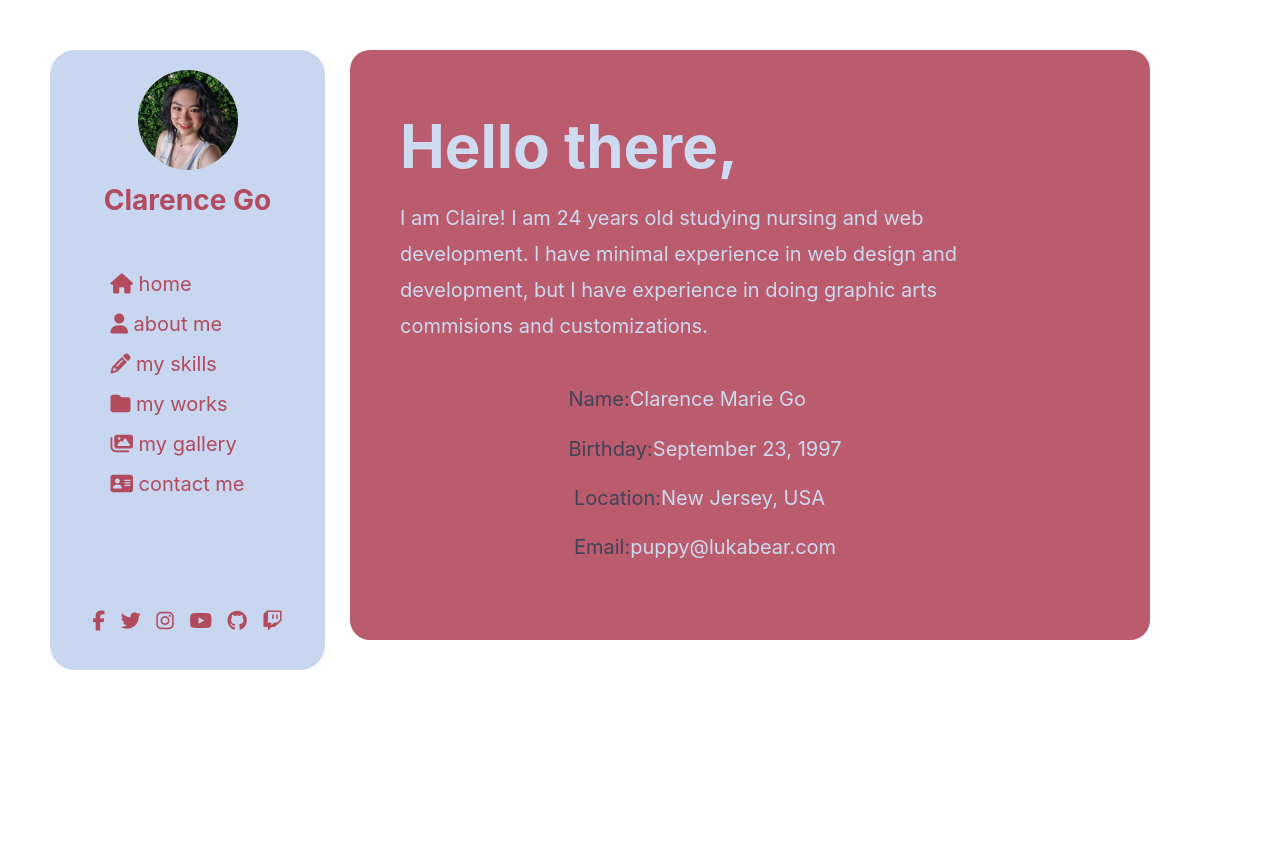
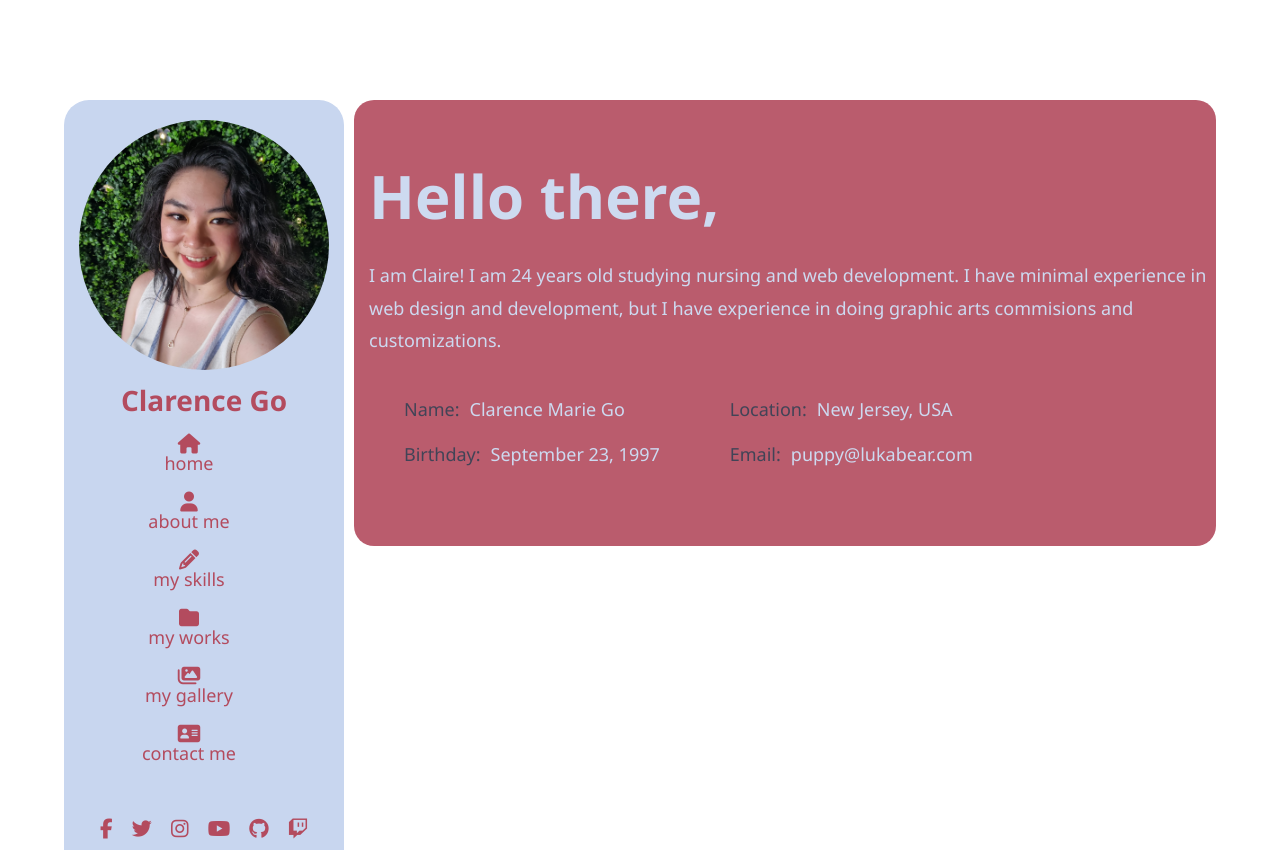
Before and after one commit to cmariego97/1.2-Challenge-Advanced-CSS-Portfolio, a plain HTML site: page index.html in a window 1280 px wide. After the commit the page ends 800 px from the top, so only its background shows below. Drawn offline with Linux system fonts and the light colour scheme.

Commit message:
update to pc

```diff
--- a/assets/css/style.css
+++ b/assets/css/style.css
@@ -10,15 +10,35 @@
     --cornflower-blue: #5ca5f9;
 }
 
-/* --- ---------- --- */
-/* -      BASE      - */
-/* --- ---------- --- */
+/* --- ------------ --- */
+/* -    TYPOGRAPHY    - */
+/* --- ------------ --- */
+h1 {
+    font-size: 36px;
+}
+
+h2 {
+    font-size: 30px;
+}
+
+h3 {
+    font-size: 24px;
+}
+
+p {
+    font-size: 18px;
+}
+/* --------------- 2 - COLUMN WIDE LAYOUT --------------- */
+/* - BASE - */
 body {
-    font-family: -apple-system, BlinkMacSystemFont, 'Segoe UI', Roboto,
-    Oxygen, Ubuntu, Cantarell, 'Open Sans', 'Helvetica Neue', sans-serif;
+    font-family:'Segoe UI', Tahoma, Geneva, Verdana, sans-serif;
+    margin: auto;
+    padding: auto;
+    position: relative;
+    flex-flow: column;
+    justify-content: center;
     line-height: 1.7;
     font-size: 14px;
-    /* background: var(--background-color); */
     color: var(--ebony-clay);
     overflow-x: hidden;
 }
@@ -36,119 +56,109 @@ section {
     margin-top: 50px;
 }
 
-/* --- ------------ --- */
-/* -    TYPOGRAPHY    - */
-/* --- ------------ --- */
-h1 {
-    font-size: 36px;
+/* centers all the content in the middle of the page */
+/* sets max-width of the page to 1024px */
+.wrap {
+    width: 90%;
+    margin: 0 auto;
+    align-content: center;
+    flex-direction: column;
 }
 
-h2 {
-    font-size: 30px;
-}
-
-h3 {
-    font-size: 24px;
-}
-
-/* --- ---------- --- */
-/* -     HEADER     - */
-/* --- ---------- --- */
 header {
-    width: 100%;
-    margin: 0 auto;
-    /* padding: 2.5rem; */
+    position: fixed;
+    float: left;
     text-align: center;
     text-decoration: none;
 }
 
-header .logo img {
-    max-height: 100px;
-    max-width: 100px;
-    border-radius: 100%;
-
+/* -     HEADER - TOP      - */
+/* .header-top {
+    display: none;
+    position: fixed;
+    top: 0;
+    margin-left: auto;
+    margin-right: auto;
+    padding: 0;
+    width: 995px;
+    height: 80px;
+    border-bottom-left-radius: 25px;
+    border-bottom-right-radius: 25px;
+    background-color: var(--spindle);
 }
 
-header .site-title {
-    display: block;
+.header-top .logo {
+    display: none;
+}
+
+.header-top .site-title {
+    display: none;
+}
+
+.header-top nav {
+    display: none;
+} */
+
+/* --- ------------------ --- */
+/* -     HEADER - LEFT      - */
+/* --- ------------------ --- */
+header {
+    display: flex;
+    flex-direction: column;
+    top: 100px;
+    width: 280px;
+    height: 800px;
+    position: fixed;
+    float: left;
+    border-radius: 25px;
+    background-color: var(--spindle);
+}
+
+.logo img {
+    margin-top: 20px;
+    max-height: 250px;
+    max-width: 250px;
+    border-radius: 100%;
+}
+
+.site-title {
     font-size: 28px;
     font-weight: 700;
     text-decoration: none;
     color: var(--cadillac);
 }
 
-/* header .site-title.dot::after {
-    content: "";
-    border-radius: 50%;
-    display: inline-block;
-    margin-left: 5px;
-    height: 8px;
-    width: 8px;
-} */
-
-.sidebar {
-    margin-right: 20px;
-    margin-left: 50px;
-    padding: 20px;
-    clear: both;
-    float: left;
-    width: 275px;
-    min-height: 620px;
-    max-height: 620px;
-    top: 50px;
-    position: fixed;
-    background-color: var(--spindle);
-    border-radius: 25px;
-    /* flex: 0 0 25em; */
-    flex-grow: none;
+.nav-menu {
+    justify-content: stretch;
+    width: 250px;
+    line-height: 1;
+    margin-top: 10px;
 }
 
-.nav-menu-vertical {
-    font-size: 14px;
-    list-style: none;
-    text-align: left;
-    padding: 0;
-    margin: 0;
-}
-.sidebar nav {
-    display: inline-block;
-    margin-top: 40px;
-    margin-right: 20px;
-    text-align: left;
-    line-height: 2;
-    position: relative;
-}
-
-.nav-menu-vertical a {
-    color: var(--cadillac);
+.nav-link {
     text-decoration: none;
     text-transform: lowercase;
     font-size: 20px;
+    color: var(--cadillac);
 }
 
-/* when menu is hovered over effects */
-.nav-menu-vertical a:hover {
-    margin-left: 5px;
+.nav-link:hover {
+    margin-left: 10px;
     color: var(--beeswax);
-    text-decoration: hover;
 }
 
 /* -- SOCIAL ICONS -- */
-/* .social-icons li:not(:last-child) {
-    margin-right: 0.3rem;
-} */
 .social-icons li {
     display: inline;
     position: relative;
-    top: 100px;
+    top: 50px;
     font-size: 20px;
-    justify-content: space-evenly;
 }
 
 .social-icons li a {
     color: var(--cadillac);
-    margin-top: 50px;
-    padding: 5px;
+    bottom: 50px;
+    padding: 7px;
     line-height: 32px;
     text-align: center;
     text-decoration: none;
@@ -157,111 +167,107 @@ header .site-title {
 
 .social-icons li a:hover {
     color: var(--beeswax);
+    font-size: 25px;
+    padding: 0;
 }
 
 
 /* --- ---------- --- */
 /* -      HERO      - */
 /* --- ---------- --- */
-/* main.content {
-    margin-top: 50px;
-    margin-bottom: 50px;
-    width: 875px;
-    -webkit-transform: translateX(0);
-    -moz-transform: translateX(0);
-    -ms-transform: translateX(0);
-    -o-transform: translateX(0);
-    transform: translateX(0);
-    -webkit-transition: all 0.3s ease-in-out;
-    -moz-transition: all 0.3s ease-in-out;
-    transition: all 0.3s ease-in-out;
-} */
-
-/* main.content.push {
-    -webkit-transform: translateX(295px);
-    -moz-transform: translateX(295px);
-    -ms-transform: translateX(295px);
-    -o-transform: translateX(295px);
-    transform: translateX(295px));
-} */
-
-.main-content {
+main {
+    top: 100px;
+    margin-left: 290px;
+    padding: auto;
     position: relative;
-    margin-top: 50px;
-    margin-left: 350px;
-    margin-right: 50px;
     flex-direction: column;
     max-height: fit-content;
-    min-width: 500px;
-    max-width: 800px;
 }
 
-.hero {
-    min-height: 500px;
-    margin-top: 0;
+.card {
+    width: 100%;
+    margin-top: auto;
     background-color: var(--cadillac);
     opacity: 0.9;
 }
 
-.card-about {
+.hero {
     color: var(--spindle);
-    max-width: 700px;
     margin-top: 75px;
-    margin-right: 50px;
-    margin-left: 50px;
+    margin-left: 15px;
     margin-bottom: 75px;
-    padding-right: 50px;
+    margin-right: auto;
+    position: relative;
+    order: 1
 }
 
-.card-about h1 {
+.hero h1 {
     color: var(--spindle);
     font-size: 60px;
     line-height: 0.7;
     display: flex;
 }
 
-.card-about p {
+.hero p {
     margin-top: 5%;
-    font-size: 20px;
     line-height: 1.8;
     display: flex;
 }
 
 .row-pers-info {
-    margin-right: 10px;
-    margin-left: 10px;
     display: flex;
-    flex-wrap: wrap;
-    justify-content: space-evenly;
+    flex-direction: row;
+    flex-wrap: nowrap;
+    flex-grow: 1;
+    position: relative;
 }
 
 .col-info {
-    padding-right: 50px;
+    column-gap: 25px;
+    margin: auto;
+    margin-left: 25px;
+    margin-right: 25px;
     padding-left: 10px;
+    padding-right: 10px;
 }
 
+#c-info-1 {
+    order: 1;
+}
+
+#c-info-2 {
+    order: 2;
+}
 .info-title {
     color: var(--ebony-clay);
+    padding-right: 10px;
 }
-/* .overlay {
-    display: inline-block;
-    border-radius: 20px;
-    background-color: var(--spindle);
-    left: 0;
-    top: 0;
-    opacity: 0.8;
-    height: 100%;
-    width: 100%;
-    position: absolute;
-    z-index: 0;
-} */
-
-/* --- ---------- --- */
-/* -    ABOUT ME    - */
-/* --- ---------- --- */
-
-
 
 /* --- ------------------ --- */
 /* -     RESPONSIVENESS     - */
 /* --- ------------------ --- */
+@media (max-width: 768px) {
+    .header .site-title {
+        display: none;
+    }
+    .header {
+        width: 80px;
+        height: 550px;
+    }
+    .header .logo img {
+        margin-top: 50px;
+        width: 65px;
+        height: 70px;
+        transition: 0.3s ease-in-out;
+    }
+    .nav-menu .nav-title {
+        display: none;
+    }
+    .nav-icons .nav-link:hover {
+        margin-left: 10px;
+        color: var(--beeswax);
+    }
+    .social-icons {
+        display: none;
+    }
+}
--- a/index.html
+++ b/index.html
@@ -11,9 +11,10 @@
 </head>
 
 <body>
+    <div class="wrap">
         <!-- - - HEADER - - -->
-    <header class="header-left">
-    <div class="sidebar">
+        <header>
+            <div class="site-logo"
                 <!-- - - AVATAR + NAME - - -->
                 <a href="index.html" class="logo">
                     <img src="./assets/images/its_me.jpg" alt="an icon photo of Clarence Go">
@@ -21,63 +22,59 @@
                 <a href="index.html" class="site-title">
                     Clarence Go
                 </a>
-        <!-- navigation to about them, their work, and contact info  -->
-        <nav>
-            <ul class="nav-menu-vertical">
+            </div>
+            <!-- NAVIGATION BAR  -->
+            <nav class="nav-menu">
+                <ul class="nav-icons">
                     <a href="#home" class="nav-link">
                         <i class="fa-solid fa-house"></i>
-                    Home
+                        <p class="nav-title">Home</p>
                     </a>
                     <br>
                     <a href="#aboutme" class="nav-link">
                         <i class="fa-solid fa-user"></i>
-                    About Me
+                        <p class="nav-title">About Me</p>
                     </a>
                     <br>
                     <a href="#skills" class="nav-link">
                         <i class="fa-solid fa-pencil"></i>
-                    My Skills
+                        <p class="nav-title">My Skills</p>
                     </a>
                     <br>
                     <a href="#myworks" class="nav-link">
                         <i class="fa-solid fa-folder"></i>
-                    My Works
+                        <p class="nav-title">My Works</p>
                     </a>
                     <br>
-                <!-- GALLERY OF WORKS -->
                     <a href="#gallery" class="nav-link">
                         <i class="fa-solid fa-images"></i>
-                        <!-- ::before -->
-                    </i>
-                    My Gallery
+                        <p class="nav-title">My Gallery</p>
                     </a>
                     <br>
-                <!-- CONTACT INFO + FORM -->
                     <a href="#contact" class="nav-link">
                         <i class="fa-solid fa-address-card"></i>
-                    </i>
-                    Contact Me
+                        <p class="nav-title">Contact Me</p>
                     </a>
                 </ul>
             </nav>
-        <div class="socials">
-            <ul class="social-icons">
-                <li class="list-inline-items">
+            <div class="social-icons">
+                <ul>
+                    <li>
                         <a href="#">
                             <i class="fab fa-facebook-f"></i>
                         </a>
                     </li>
-                <li class="list-inline-items">
+                    <li>
                         <a href="#">
                             <i class="fab fa-twitter"></i>
                         </a>
                     </li>
-                <li class="list-inline-items">
+                    <li>
                         <a href="#">
                             <i class="fab fa-instagram"></i>
                         </a>
                     </li>
-                <li class="list-inline-items">
+                    <li>
                         <a href="#">
                             <i class="fab fa-youtube"></i>
                         </a>
@@ -94,14 +91,12 @@
                     </li>
                 </ul>
             </div>
-    </div>
-    <!-- CSS: navigation should scroll to the corresponding section when clicked on -->
         </header>
         <!-- - - MAIN CONTENT - - -->
-    <main class="main-content">
+        <main>
             <!-- HOME + ABOUT ME -->
-        <section class="hero">
-            <div id="aboutme" class="card-about">
+            <section class="card">
+                <div id="aboutme" class="hero">
                     <h1>
                         Hello there,
                     </h1>
@@ -113,7 +108,7 @@
                     <br>
                     <!-- COLUMNS AT THE BOTTOM -->
                     <div class="row-pers-info">
-                    <div class="col-info">
+                        <div class="col-info" id="c-info-1">
                             <p>
                                 <span class="info-title">Name:</span>
                                 Clarence Marie Go
@@ -123,7 +118,7 @@
                                 September 23, 1997
                             </p>
                         </div>
-                    <div class="col-info">
+                        <div class="col-info" id="c-info-2">
                             <p>
                                 <span class="info-title">Location:</span>
                                 New Jersey, USA
@@ -142,5 +137,6 @@
             <!-- MY GALLERY -->
             <!-- CONTACT ME -->
         </main>
+    </div>
 </body>
 </html>
```
Lines whose indentation alone changed are shown as unchanged.
